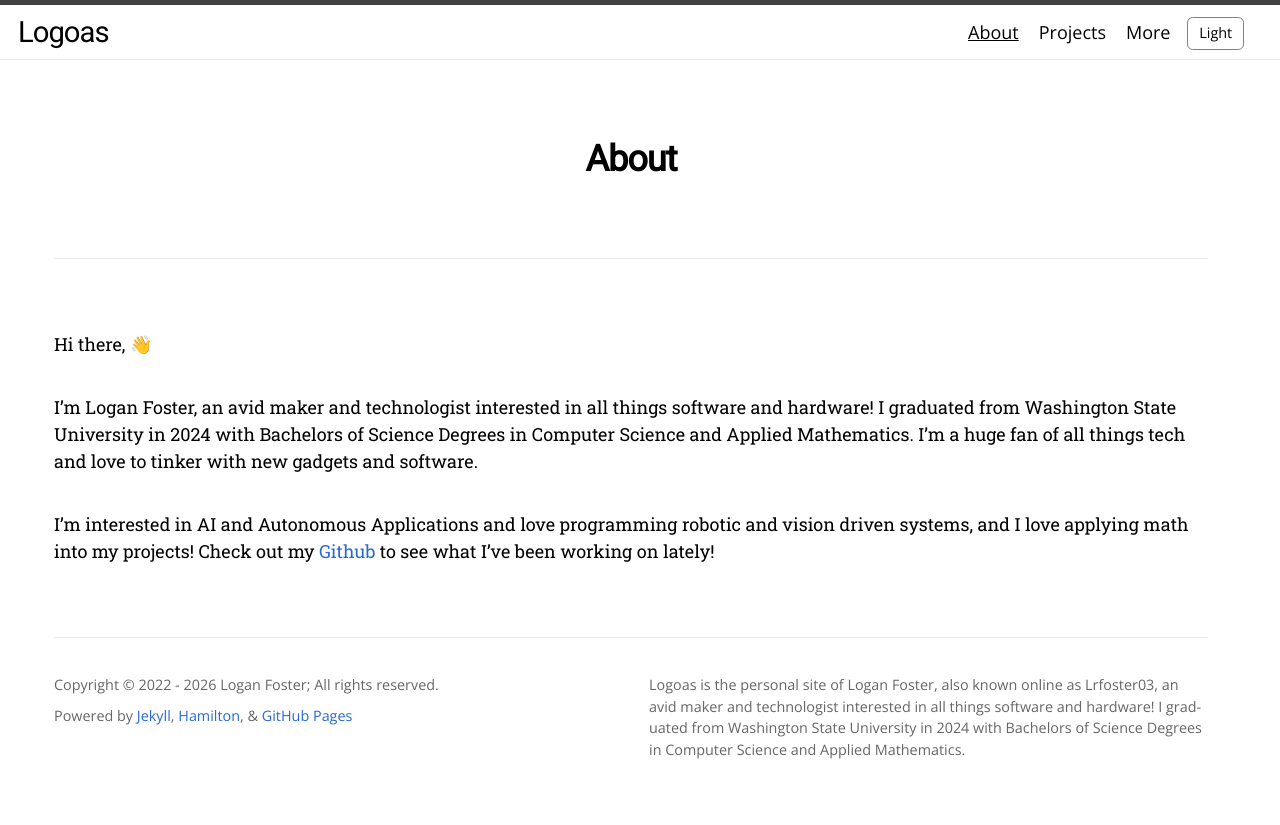
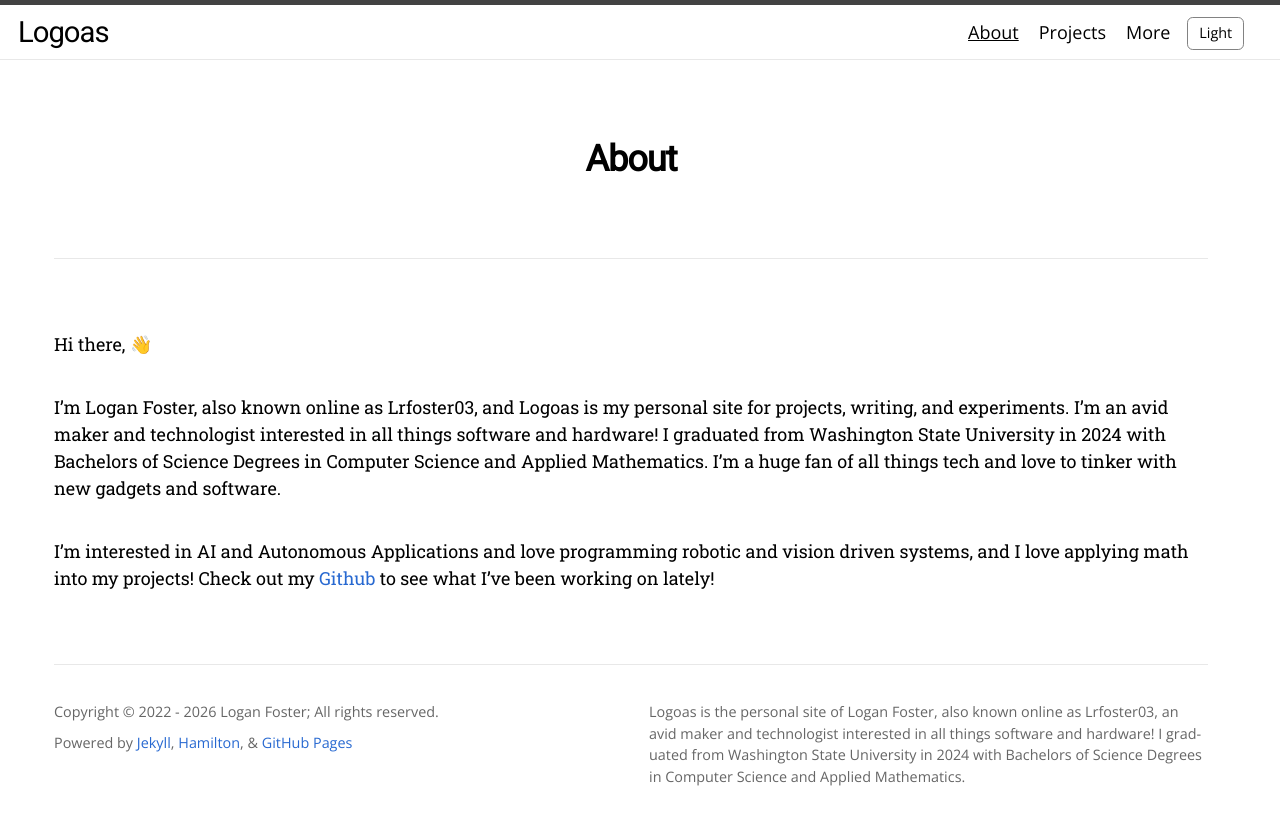
Before and after one commit to Lrfoster03/Lrfoster03.github.io, a Jekyll site: the page built from about.md, in a window 1280 px wide. Shown: the top 825 px of the page. Built offline with Jekyll 4.4.1, drawn with Linux system fonts in a browser that asks for light colours; nearby versions of some CDN libraries; some web fonts are replaced; a script that is not in the unit is left out; comment, search, counter and statistics services are not loaded.

Commit message:
Add Logoas alias copy

```diff
--- a/about.md
+++ b/about.md
@@ -6,6 +6,6 @@
 
 Hi there, 👋
 
-I’m Logan Foster, an avid maker and technologist interested in all things software and hardware! I graduated from Washington State University in 2024 with Bachelors of Science Degrees in Computer Science and Applied Mathematics. I'm a huge fan of all things tech and love to tinker with new gadgets and software.
+I’m Logan Foster, also known online as Lrfoster03, and Logoas is my personal site for projects, writing, and experiments. I'm an avid maker and technologist interested in all things software and hardware! I graduated from Washington State University in 2024 with Bachelors of Science Degrees in Computer Science and Applied Mathematics. I'm a huge fan of all things tech and love to tinker with new gadgets and software.
 
 I'm interested in AI and Autonomous Applications and love programming robotic and vision driven systems, and I love applying math into my projects! Check out my [Github](https://github.com/Lrfoster03?tab=repositories) to see what I've been working on lately!
```
